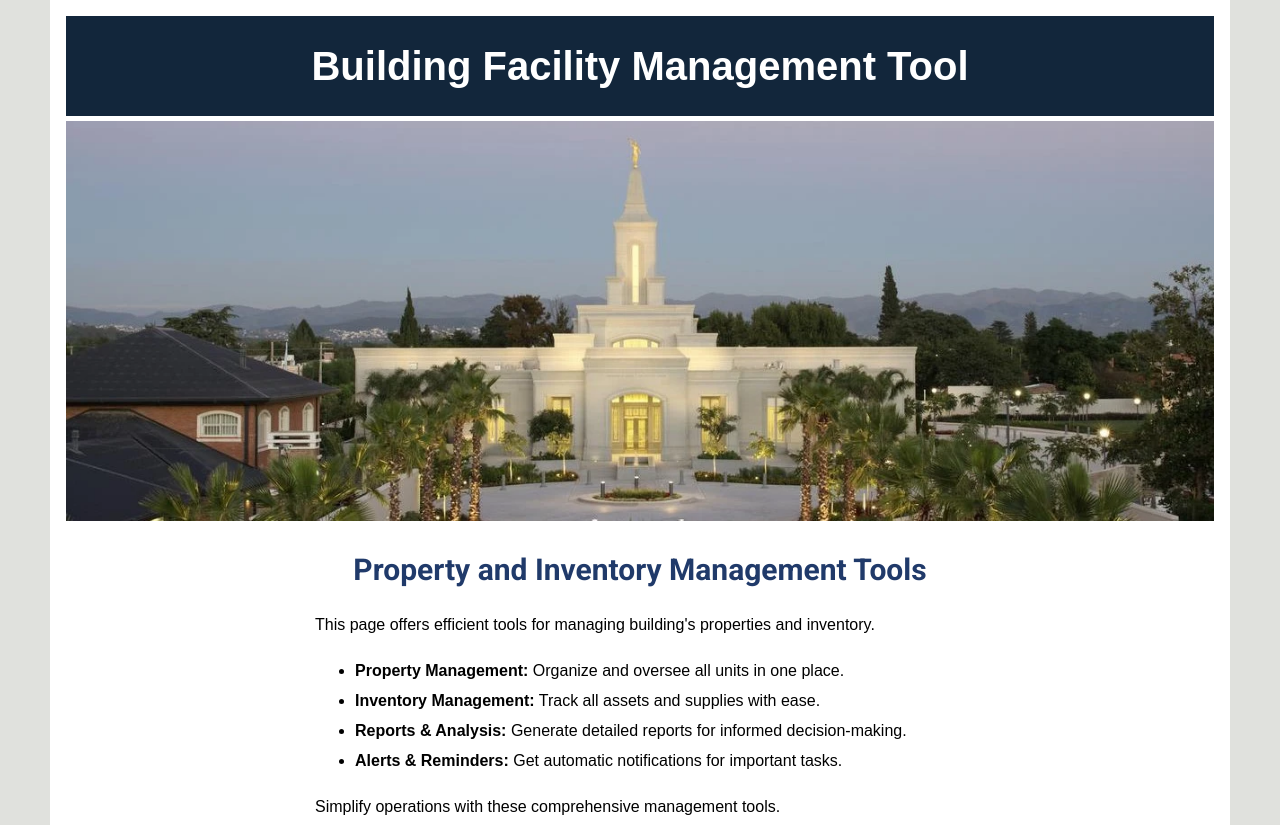
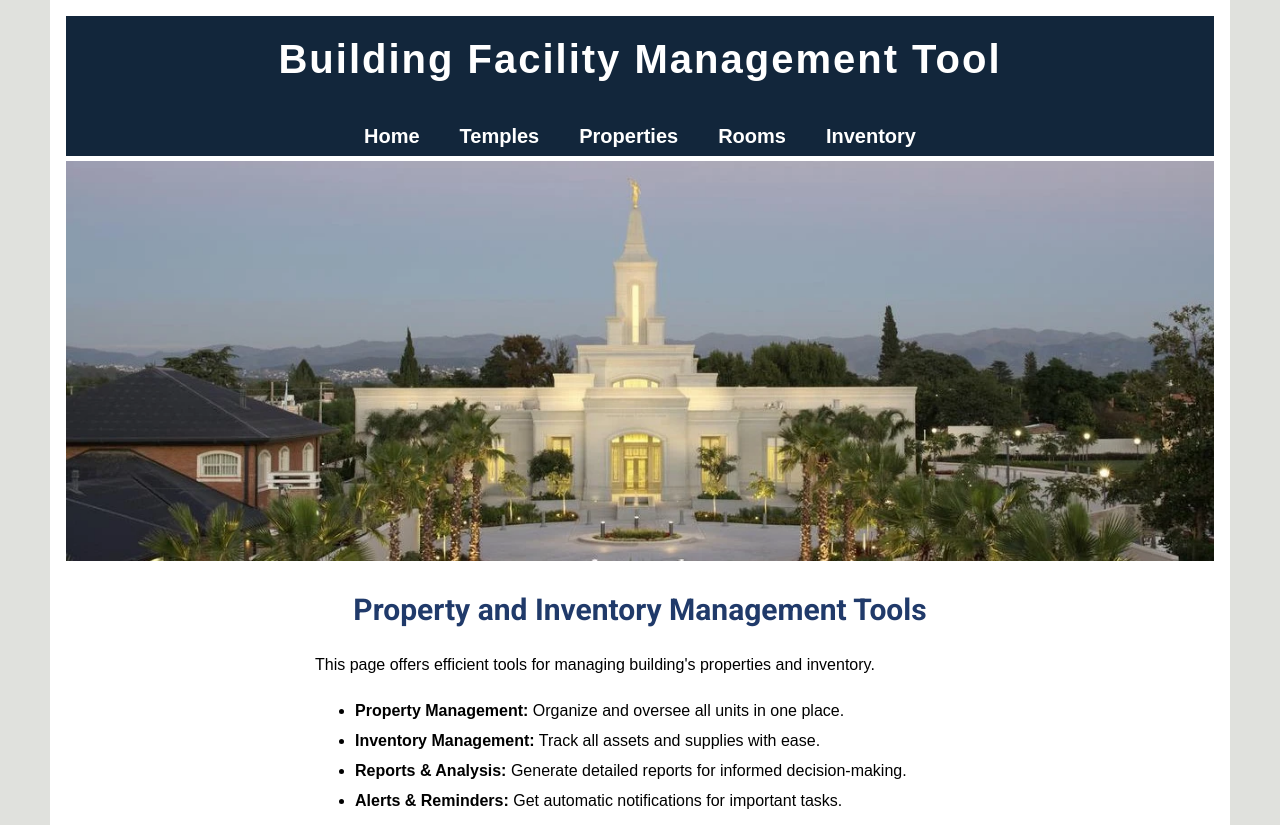
Before and after one commit to matiasmunives/WDD330-Final-Project, a website built with Vite: page src/index.html in a window 1280 px wide. Shown: the top 825 px of the page. Built offline with nearby package versions, Linux system fonts and the light colour scheme.

Commit message:
final-project

```diff
--- a/src/css/styles.css
+++ b/src/css/styles.css
@@ -45,7 +45,7 @@ Header
 
 header {
   background-color: var(--header-background-color);
-  height: 100px;
+  height: 140px;
   display: flex;
   flex-direction: column;
   justify-content: center;
@@ -57,7 +57,8 @@ header h1 {
   font-size: 40px;
   font-weight: bold;
   font-style: normal;
-  letter-spacing: 2x;
+  letter-spacing: 2px;
+  padding-top: 40px;
 }
 
  .banner img {
@@ -66,6 +67,48 @@ header h1 {
   margin-bottom: 5px;
   align-items: center;
 }
+
+nav {
+  list-style: none;
+  margin-bottom: 20px;
+}
+
+.navigation {
+  list-style: none;
+  display: flex;
+  flex-direction: row;
+  justify-content: center;
+  padding-right: 40px;
+}
+
+.navigation a {
+  display: inline;
+  font-size: 20px;
+  font-weight: bold;
+  color: var(--headline-color-on-color);
+  }
+
+nav ul a {
+  margin-left: 20px;
+  margin-right: 20px;
+  }
+
+nav ul a:link, a:active {
+  text-decoration:none;
+  color: var(--headline-color-on-color);
+}
+
+nav ul a:visited {
+  color: var(--headline-color-on-color);
+  text-decoration:none;
+}
+
+nav ul a:hover {
+  border-bottom-style:solid ;
+  border-bottom-width: 3px;
+  border-bottom-color: var(--accent3-color);
+  }
+
 /*
 ========================================
 Hamburg Menu
@@ -80,6 +123,7 @@ Hamburg Menu
   position: absolute;
   top: 1rem;
   right: 1rem;
+  display: none;
 }
 
 #menu::before {
@@ -289,18 +333,6 @@ input:required:invalid, input:focus:invalid {
   font-weight: bold;
   margin-bottom: 20px;
   color: var(--headline-color-on-white);
-}
-
-.feedback {
-  color: var(--paragraph-color);
-  margin-top: 5px;
-  margin-bottom: 5px;
-  line-height: 30px;
-  font-size: 25px;
-  color: var(--paragraph-color-on-color);
-  border-radius: 5px;
-  padding: 10px;
-  background-color: var(--text-background-color);
 }
 
 /*
--- a/src/partials/header.html
+++ b/src/partials/header.html
@@ -1 +1,13 @@
     <h1> Building Facility Management Tool</h1>
+    <nav>
+        <button id="menu"></button>
+        <ul class="navigation">
+              <li><a href="/src/index.html">Home</a></li>
+              <li><a href="/temples/index.html">Temples</a></li>
+              <li><a href="/properties/index.html">Properties</a></li>
+              <li><a href="/rooms/index.html">Rooms</a></li>
+              <li><a href="/inventory/index.html">Inventory</a></li>
+          </ul>
+      </nav>
+
+      src\index.html
--- a/vite.config.js
+++ b/vite.config.js
@@ -16,10 +16,13 @@ export default defineConfig({
         temples: resolve(__dirname, "src/temples/index.html"),
         rooms: resolve(__dirname, "src/rooms/index.html"),
         properties: resolve(__dirname, "src/properties/index.html"),
-        items: resolve(__dirname, "src/items/index.html"),
+        inventory: resolve(__dirname, "src/inventory/index.html"),
         header: resolve(__dirname, "src/partials/header.html"),
         footer: resolve(__dirname, "src/partials/footer.html"),
         login: resolve(__dirname, "src/login/index.html"),
+        account: resolve(__dirname, "src/account/index.html"),
+        add_account: resolve(__dirname, "src/account/addAccount.html"),
+
       },
     },
   },
```
